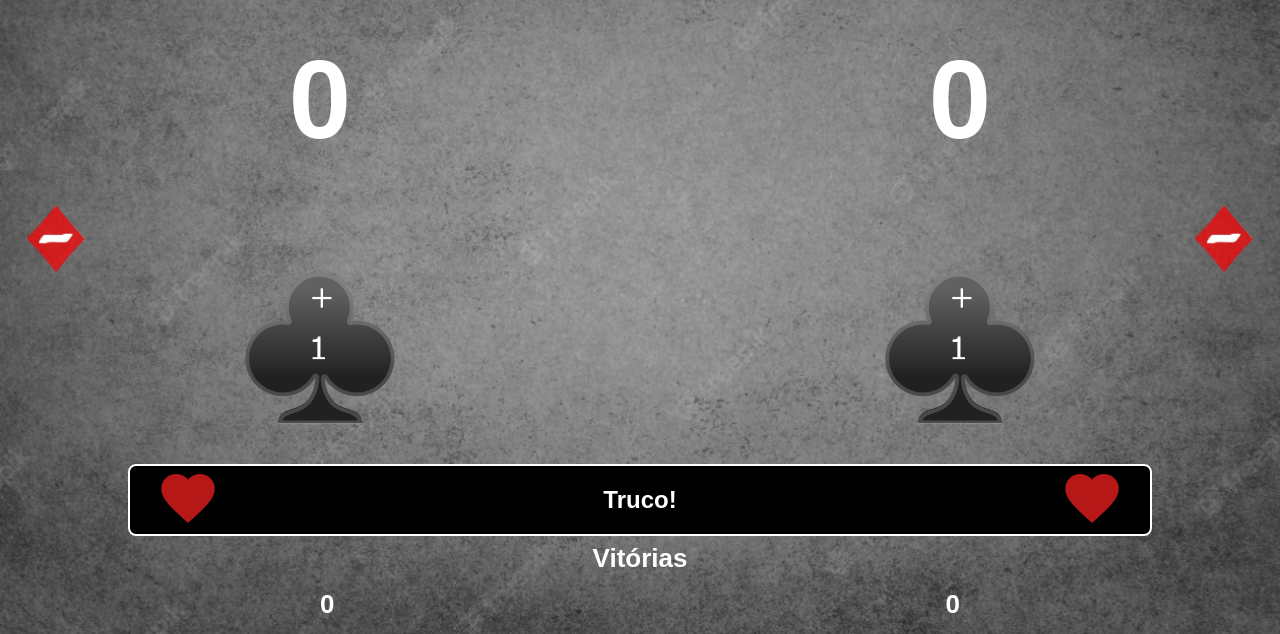
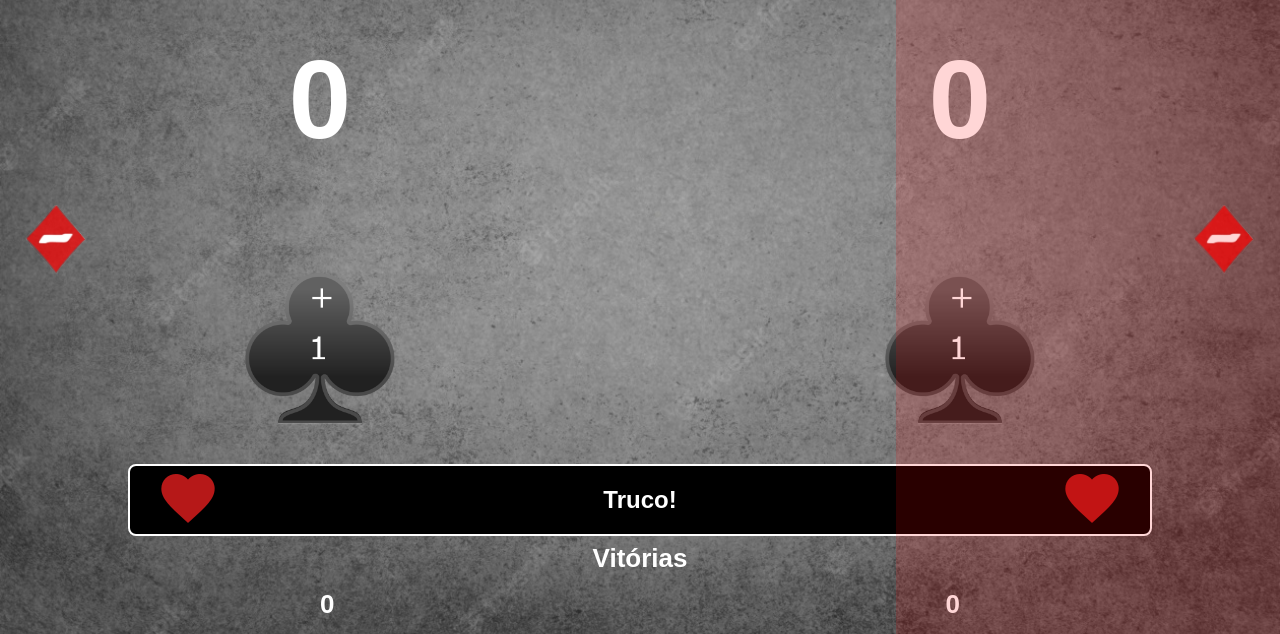
Before and after one commit to donatoflorencio/marcador, a plain HTML site: page index.html in a window 1280 px wide. Shown: the part 166-800 px from the top of the page. Drawn offline with nearby package versions, Linux system fonts and the light colour scheme.

Commit message:
alguma coisa

```diff
--- a/index.html
+++ b/index.html
@@ -16,8 +16,8 @@
         <span id="icon-menu" class="material-symbols-outlined icons">menu</span>
         <h4 class="titulo">Truco</h4>
       </div>
-      <div class="icons-right">
-        <span id="menu-close" class="material-symbols-outlined icons">close</span>
+      <div class="icons-right" id="menu-close">
+        <span class="material-symbols-outlined icons">close</span>
         <span class="material-symbols-outlined icons">history</span>
         <span class="material-symbols-outlined icons">more_vert</span>
       </div>
--- a/style/index.css
+++ b/style/index.css
@@ -60,11 +60,11 @@ body, html {
   gap: 24px;
 }
 
-.icons-right {
+/* .icons-right {
   display: inline-flex;
   align-items: center;
   gap: 24px;
-}
+} */
 
 .icons-right span:nth-child(3) {
   width: 18px;
--- a/style/menu.css
+++ b/style/menu.css
@@ -8,11 +8,6 @@
   right: 30%;
   z-index: 2;
   display: none;
-}
-
-
-#icon-menu {
-  z-index: 100;
 }
 
 #nav.active {
@@ -92,3 +87,21 @@
 }
 
 /* //menu-close// */
+
+#menu-close {
+  background-color: rgba(255, 0, 0, 0.159);
+  position: absolute;
+  right: 0;
+  top: 0%;
+  bottom: 0%;
+  width: 30vw;
+  z-index: 100;
+  padding-top: 2vh;
+
+  display: flex;
+  gap: 20px;
+}
+
+#nav.active #menu-close{
+  background-color: black;
+}
```
